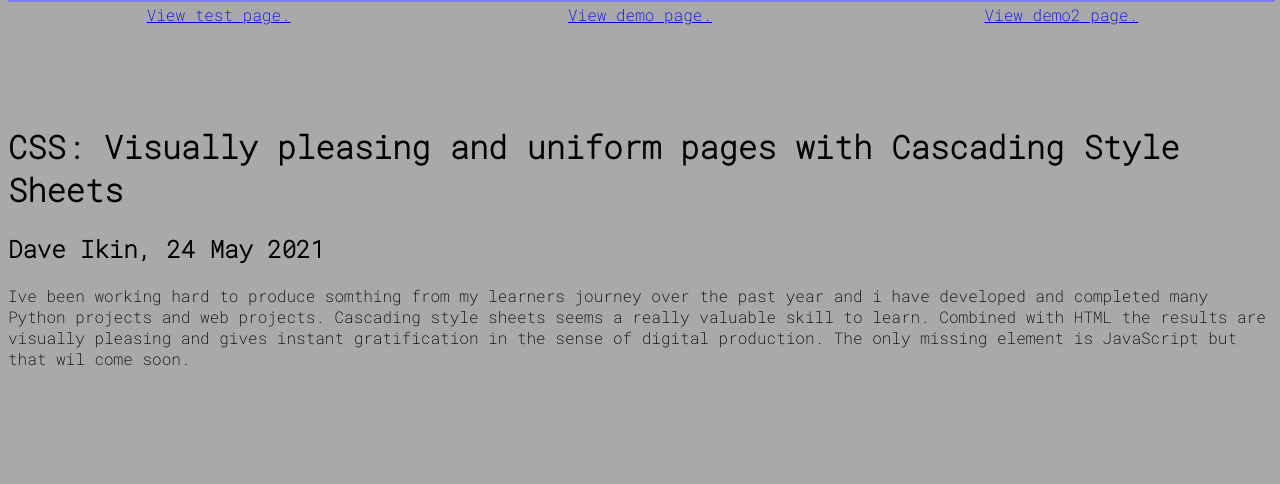
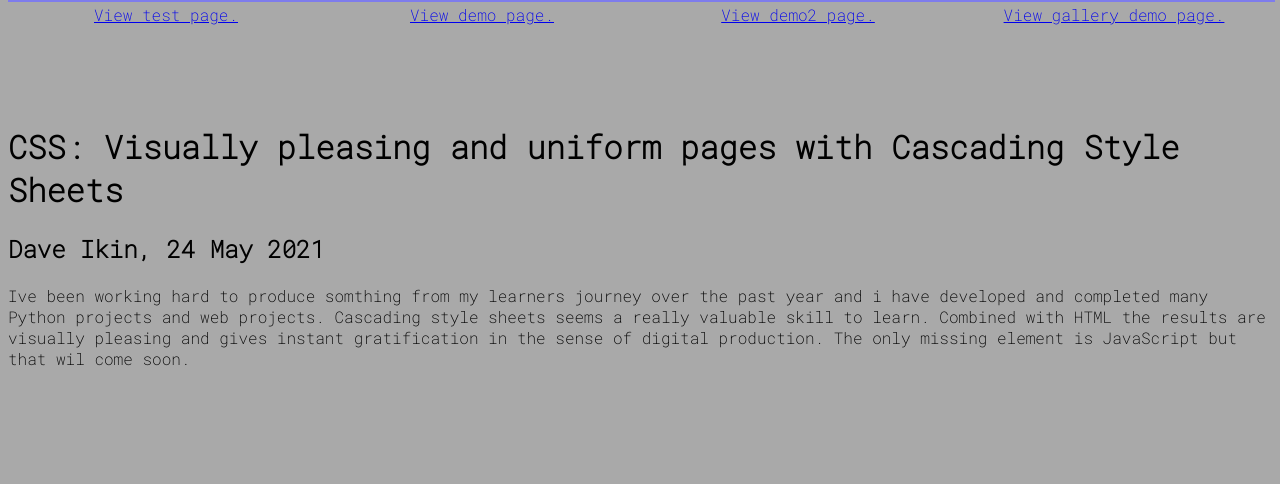
Before and after one commit to deye1986/develop.github.io, a plain HTML site: page index.html in a window 1280 px wide. Shown: the part 78-562 px from the top of the page. Drawn offline with Linux system fonts and the light colour scheme.

Commit message:
Added link to gallery viewer and styled.

```diff
--- a/index.html
+++ b/index.html
@@ -37,6 +37,9 @@
         </div>
         <div class="txt center">
         <a href="gridpage.html">View demo2 page.</a>
+        </div>
+        <div class="txt center">
+        <a href="gallery.html">View gallery demo page.</a>
         </div>
     </div>
 
--- a/main.css
+++ b/main.css
@@ -217,7 +217,7 @@ body{
 
 .wrapper{
   display: grid;
-  grid-template-columns: repeat(3, 1fr);
+  grid-template-columns: repeat(4, 1fr);
   grid-auto-rows: minmax(100px, auto);
 }
 
```
